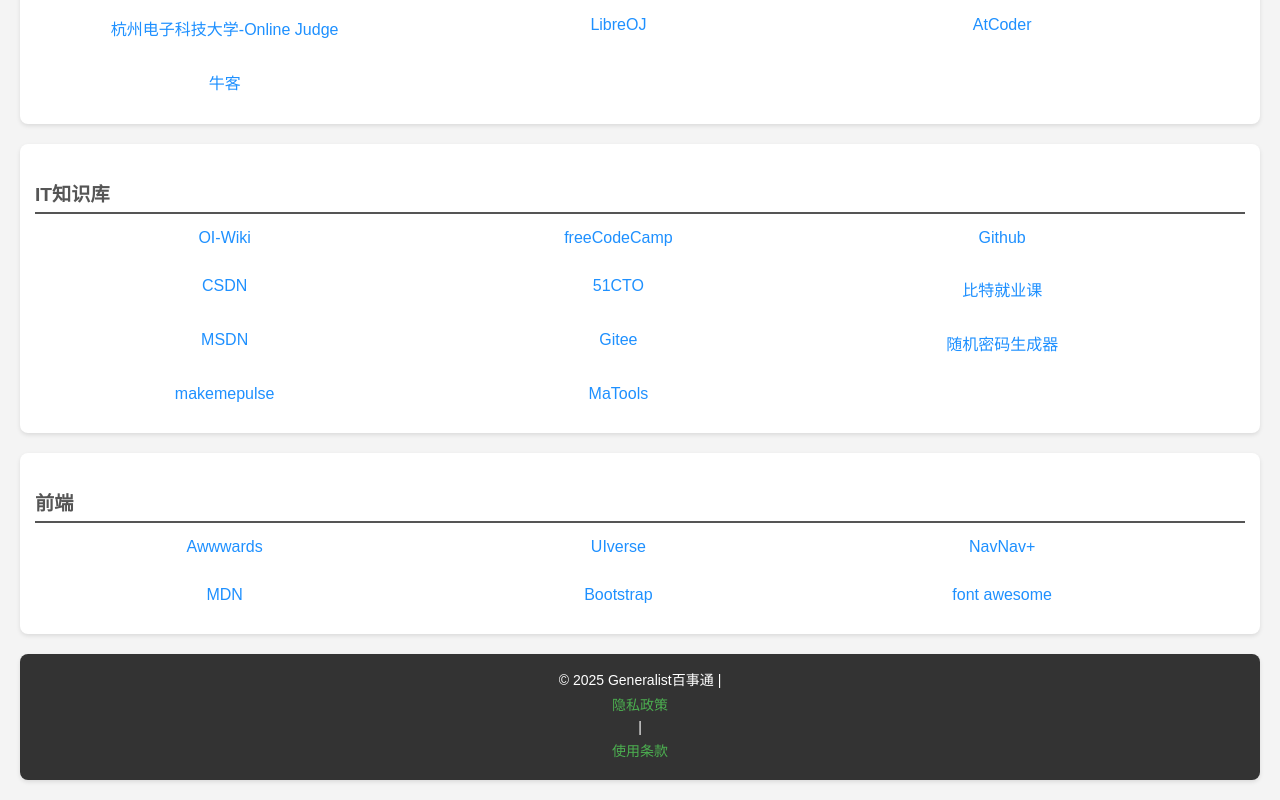
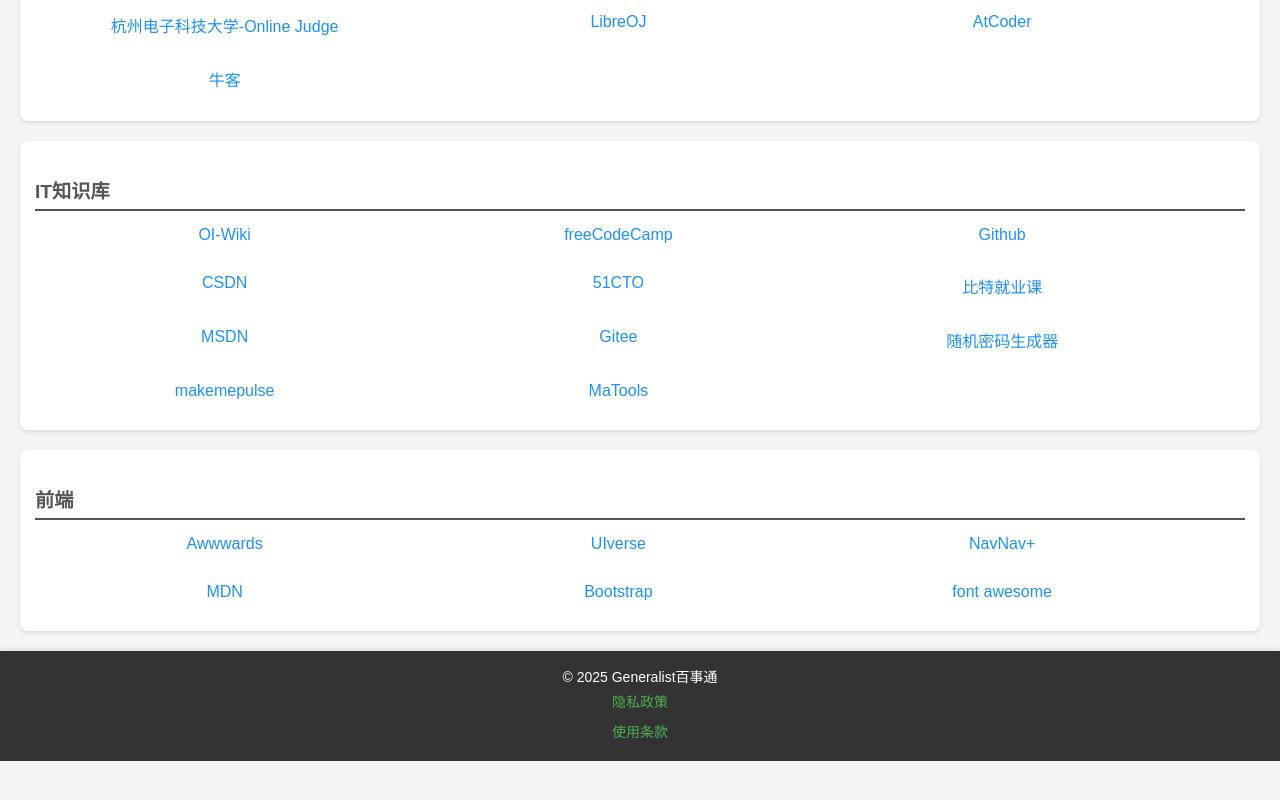
Before and after one commit to Creator925/Creator925.github.io, a plain HTML site: page index.html in a window 1280 px wide. Shown: the part 334-1134 px from the top of the page. After the commit the page ends 1095 px from the top, so only its background shows below. Drawn offline with Linux system fonts and the light colour scheme.

Commit message:
Update index.html

```diff
--- a/index.html
+++ b/index.html
@@ -2,20 +2,29 @@
 <html>
 	<head>
 		<meta charset="utf-8">
-		<meta name="viewport" content="width=device-width initial-scale=1.0" />
+		<meta name="viewport" content="width=device-width, initial-scale=1.0" />
 		<title>Generalist</title>
 		<style>
+			/* 基础样式 */
 			body {
 				font-family: Arial, sans-serif;
 				background-color: #f4f4f4;
 				color: #333;
 				margin: 0;
-				padding: 20px;
+				padding: 0; /* 移除 body 的内边距 */
 			}
+
+			/* h1 样式 */
 			h1 {
 				text-align: center;
-				color: #4CAF50;
+				color: #fff; /* 文字颜色改为白色 */
+				background-color: #4CAF50; /* 背景颜色 */
+				margin: 0; /* 移除默认的外边距 */
+				padding: 20px 0; /* 增加内边距 */
+				font-size: 2em;
 			}
+
+			/* 导航标题样式 */
 			nav {
 				font-size: 1.2em;
 				font-weight: bold;
@@ -24,57 +33,65 @@
 				border-bottom: 2px solid #555;
 				padding-bottom: 5px;
 			}
+
+			/* 内容区域样式 */
 			div {
 				background-color: #fff;
 				padding: 15px;
-				margin-bottom: 20px;
+				margin: 20px; /* 增加外边距 */
 				border-radius: 8px;
 				box-shadow: 0 2px 4px rgba(0, 0, 0, 0.1);
 			}
+
+			/* 链接布局 */
 			p {
 				margin: 10px 0;
-				display: inline-block; /* 使 p元素成为行内块元素 */
-				width: calc(33% - 20px); /* 设置宽度为容器的三分之一减去一些边距 */
-				vertical-align: top; /* 顶部对齐 */
-				margin-right: 10px; /* 右侧外边距 */
-				text-align: center; /* 文本居中 */
+				display: inline-block;
+				width: calc(33% - 20px);
+				vertical-align: top;
+				margin-right: 10px;
+				text-align: center;
 			}
+
 			p:nth-child(3n) {
-			    margin-right: 0; /* 每三个p元素的最后一个不设置右侧外边距 */
+				margin-right: 0;
 			}
+
+			/* 链接样式 */
 			a {
 				color: #1E90FF;
 				text-decoration: none;
 				display: block;
 				padding: 5px 0;
 			}
+
 			a:hover {
 				text-decoration: underline;
 			}
 
-			/* 新增的footer样式 */
+			/* 页脚样式 */
 			footer {
-				background-color: #333; /* 背景颜色 */
-				color: #fff; /* 文字颜色 */
-				text-align: center; /* 文字居中 */
-				padding: 15px 0; /* 内边距 */
+				background-color: #333;
+				color: #fff;
+				text-align: center;
+				padding: 15px 0;
 				margin-top: 20px; /* 与上方内容的间距 */
-				border-radius: 8px; /* 圆角 */
-				box-shadow: 0 2px 4px rgba(0, 0, 0, 0.1); /* 阴影效果 */
+				border-radius: 0; /* 移除圆角 */
+				box-shadow: 0 -2px 4px rgba(0, 0, 0, 0.1); /* 阴影效果 */
 			}
 
 			footer p {
-				margin: 0; /* 去掉默认的外边距 */
-				font-size: 14px; /* 字体大小 */
+				margin: 0;
+				font-size: 14px;
 			}
 
 			footer a {
-				color: #4CAF50; /* 链接颜色 */
-				text-decoration: none; /* 去掉下划线 */
+				color: #4CAF50;
+				text-decoration: none;
 			}
 
 			footer a:hover {
-				text-decoration: underline; /* 鼠标悬停时显示下划线 */
+				text-decoration: underline;
 			}
 		</style>
 	</head>
@@ -121,7 +138,10 @@
 			<p><a href="https://fontawesome.com/" target="_blank">font awesome</a></p>
 		</div>
 		<footer>
-			<p>&copy; 2025 Generalist百事通 | <a href="#">隐私政策</a> | <a href="#">使用条款</a></p>
+			<p>&copy; 2025 Generalist百事通
+			<a href="#">隐私政策</a>
+			<a href="#">使用条款</a>
+		</p>
 		</footer>
 	</body>
 </html>
```
